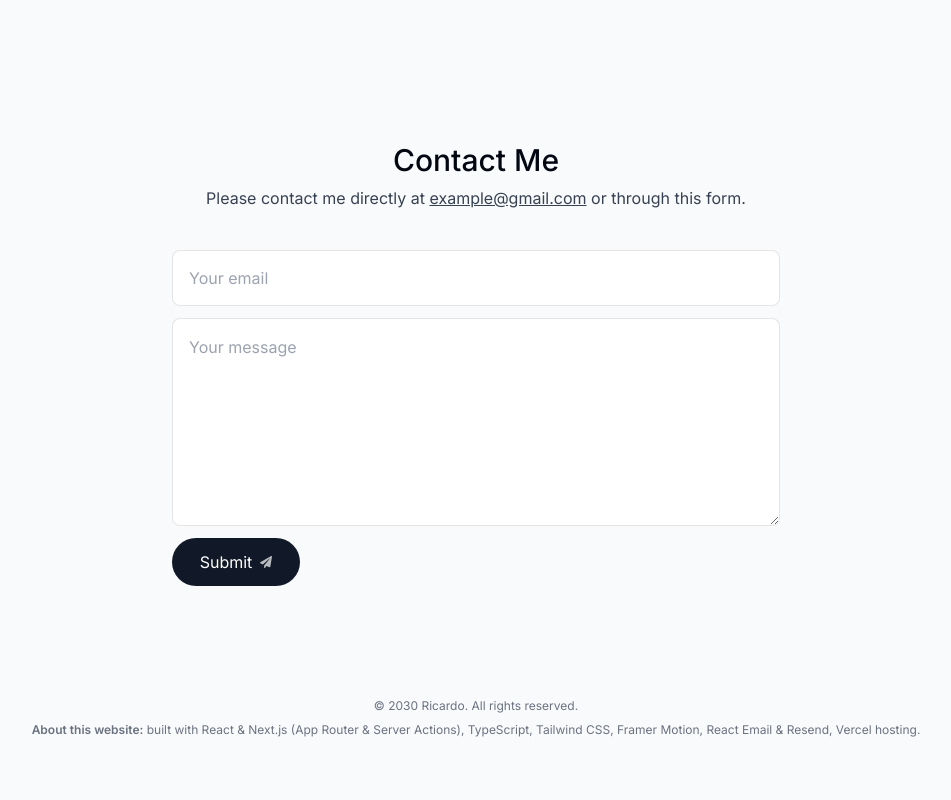
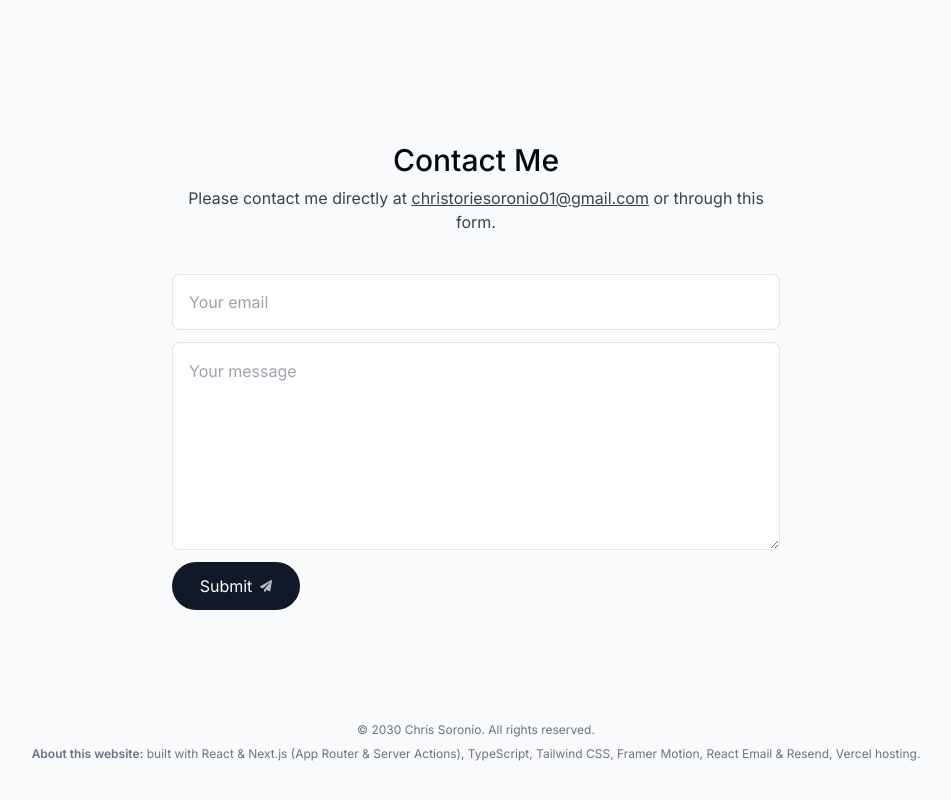
Before and after one commit to chris-is-coding/personal-portfolio, a Next.js app: page / in a window 1280 px wide. Shown: the part 4139-4939 px from the top of the page, without its empty margins (164-1115 px from the left). Before the commit the page ends 4917 px from the top, so only its background shows below. Built offline with nearby package versions, Linux system fonts and the light colour scheme; no server answers.

Commit message:
Added New Features

```diff
--- a/actions/sendEmail.ts
+++ b/actions/sendEmail.ts
@@ -27,7 +27,7 @@ export const sendEmail = async (formData: FormData) => {
   try {
     data = await resend.emails.send({
       from: "Contact Form <onboarding@resend.dev>",
-      to: "bytegrad@gmail.com",
+      to: "christoriesoronio01@gmail.com",
       subject: "Message from contact form",
       reply_to: senderEmail,
       react: React.createElement(ContactFormEmail, {
--- a/components/contact.tsx
+++ b/components/contact.tsx
@@ -34,7 +34,7 @@ export default function Contact() {
       <p className="text-gray-700 -mt-6 dark:text-white/80">
         Please contact me directly at{" "}
         <a className="underline" href="mailto:example@gmail.com">
-          example@gmail.com
+          christoriesoronio01@gmail.com
         </a>{" "}
         or through this form.
       </p>
--- a/components/footer.tsx
+++ b/components/footer.tsx
@@ -4,7 +4,7 @@ export default function Footer() {
   return (
     <footer className="mb-10 px-4 text-center text-gray-500">
       <small className="mb-2 block text-xs">
-        &copy; 2030 Ricardo. All rights reserved.
+        &copy; 2030 Chris Soronio. All rights reserved.
       </small>
       <p className="text-xs">
         <span className="font-semibold">About this website:</span> built with
```
Also changed, not shown: 1 other file (tests, documents, lock files or other folders).
